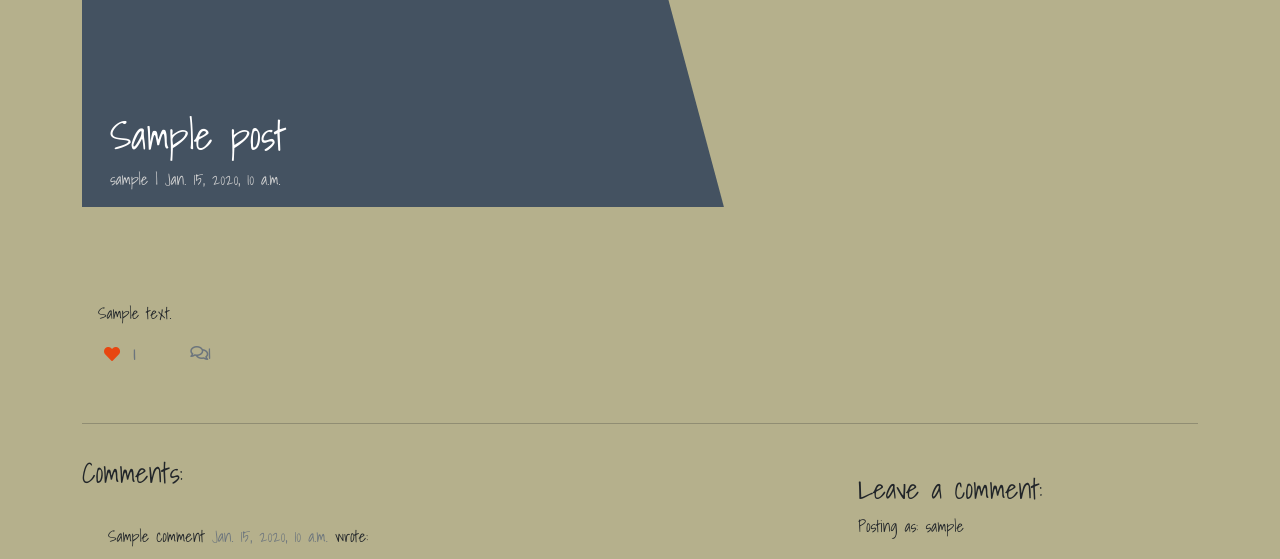
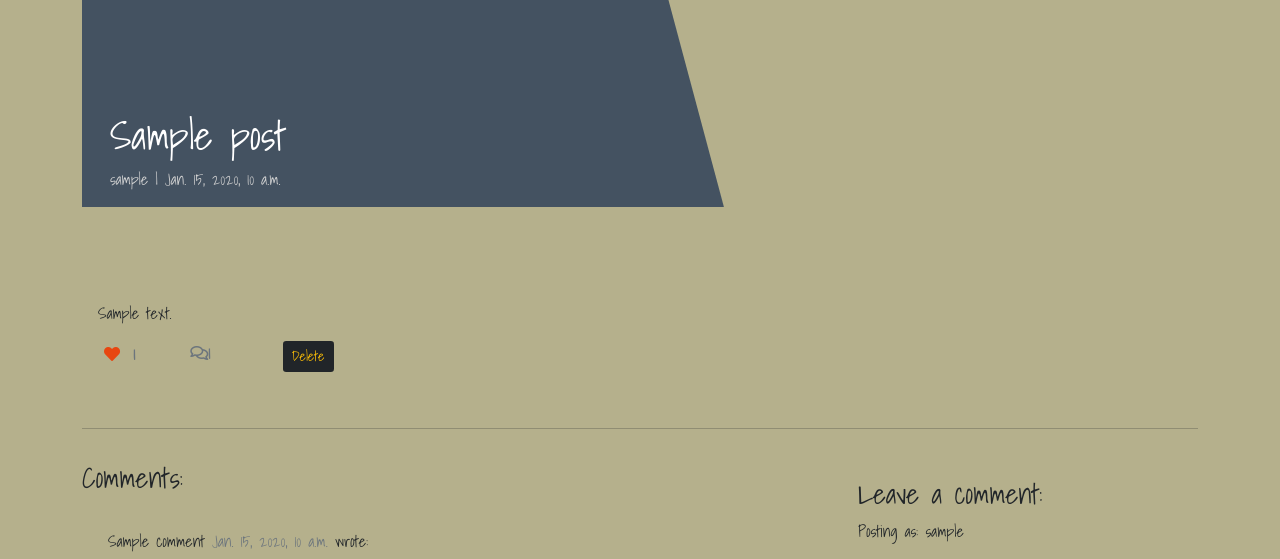
Before and after one commit to CVilares/Project4, a Django app: a page that uses templates/post_detail.html in a window 1280 px wide. Shown: the part 80-639 px from the top of the page. Run offline with Django 3.2, Linux system fonts and the light colour scheme; a user stored in the database is signed in; tables that the repository leaves empty hold one stand-in row (values such as "Sample post"); some libraries are stand-ins or nearby versions.

Commit message:
add delete post view , urls and template

```diff
--- a/blog/urls.py
+++ b/blog/urls.py
@@ -1,11 +1,13 @@
 from . import views
 from django.urls import path
-from .views import PostList, PostDetail, AddPost
+from .views import PostList, PostDetail, AddPost, DeletePostView
 
 urlpatterns = [
     path("", views.PostList.as_view(), name="home"),
     path("add_post/", AddPost.as_view(), name="add_post"),
     path('<slug:slug>/', views.PostDetail.as_view(), name='post_detail'),
     path('like/<slug:slug>', views.PostLike.as_view(), name='post_like'),
+    path('delete/<int:pk>/remove/', DeletePostView.as_view(), name='delete_post'),
+
 
 ]
--- a/blog/views.py
+++ b/blog/views.py
@@ -105,6 +105,20 @@ class AddPost(LoginRequiredMixin, CreateView):
 
 
 
+class DeletePostView(generic.DeleteView):
+    """
+    To delete author's own posts
+    """
+    model = Post
+    template_name = 'delete_post.html'
+    success_url = reverse_lazy('home')
+
+
+
+
+
+
+
 
 
 class PostLike(View):
--- a/templates/post_detail.html
+++ b/templates/post_detail.html
@@ -22,9 +22,9 @@
 
     <div class="container">
         <div class="row">
-            <div class="col card mb-4  mt-3 left  top">
+            <div class="col card mb-4 mt-3 left top">
                 <div class="card-body">
-                    <p class="card-text ">
+                    <p class="card-text">
                         {{ post.content | safe }}
                     </p>
                     <div class="row">
@@ -50,6 +50,14 @@
                                 <strong class="text-secondary"><i class="far fa-comments"></i>{{ total_comments }}</strong>
                             {% endwith %}
                         </div>
+                        <div class="col-1">
+                            {% if user.is_authenticated and user == post.author %}
+                                <form class="d-inline" action="{% url 'delete_post' post.id %}" method="POST">
+                                    {% csrf_token %}
+                                    <button type="submit" class="btn bg-dark text-warning btn-sm" onclick="return confirm('Are you sure you want to delete this post?');">Delete</button>
+                                </form>
+                            {% endif %}
+                        </div>
                     </div>
                 </div>
             </div>
@@ -60,14 +68,14 @@
             </div>
         </div>
         <div class="row">
-            <div class="col-md-8 card mb-4  mt-3 ">
+            <div class="col-md-8 card mb-4 mt-3">
                 <h3>Comments:</h3>
                 <div class="card-body">
                     {% for comment in comments %}
                         <div class="comments" style="padding: 10px;">
                             <p class="font-weight-bold">
                                 {{ comment.name }}
-                                <span class=" text-muted font-weight-normal">
+                                <span class="text-muted font-weight-normal">
                                     {{ comment.created_on }}
                                 </span> wrote:
                             </p>
@@ -75,8 +83,8 @@
                         </div>
                     {% endfor %}
                 </div>
-             </div>
-            <div class="col-md-4 card mb-4  mt-3 ">
+            </div>
+            <div class="col-md-4 card mb-4 mt-3">
                 <div class="card-body">
                     {% if commented %}
                         <div class="alert alert-success" role="alert">
```
Also changed, not shown: templates/delete_post.html (added, +21 -0 lines).
